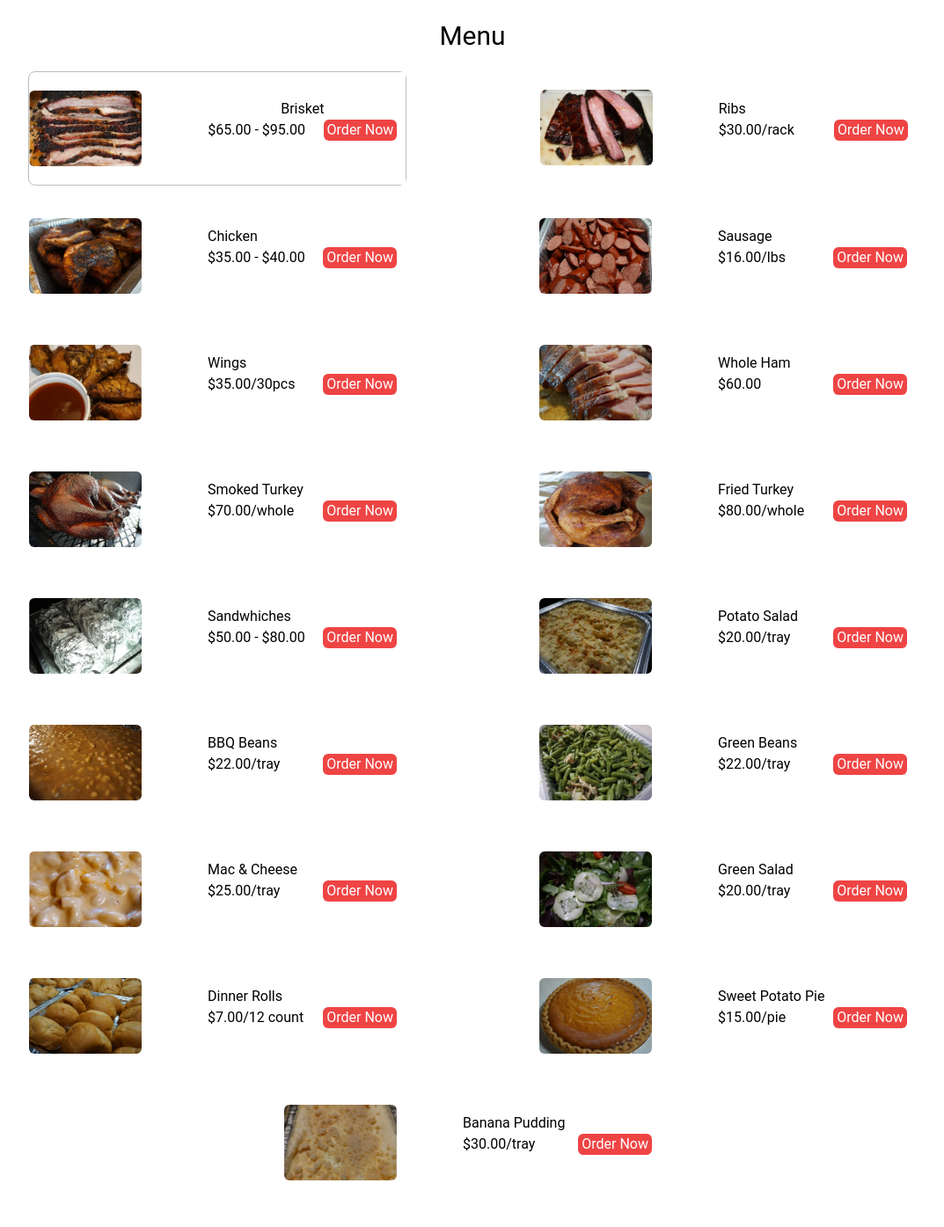
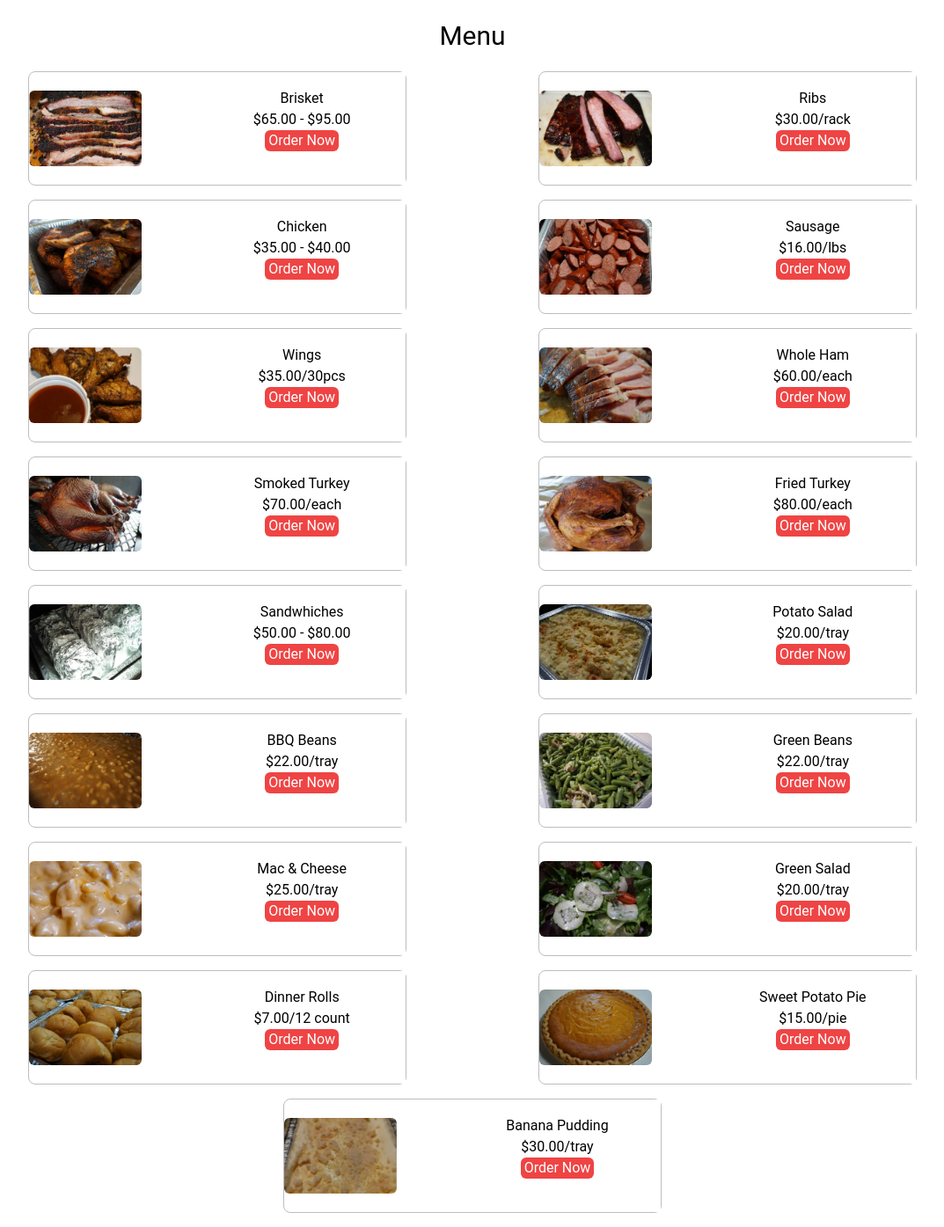
Before and after one commit to ChaseMoncrieffeMitchem/Pj-s-BBQ, a Next.js app: page /Menu in a window 1280 px wide. Shown: the whole page at 88% size, without its empty margins (103-1176 px from the left). Built offline with nearby package versions, Linux system fonts and the light colour scheme.

Commit message:
working on menu

```diff
--- a/components/foodcard.jsx
+++ b/components/foodcard.jsx
@@ -24,10 +24,10 @@ export default function FoodCard() {
                 alt="Brisket"
               />
             </div>
-            <div className="bg-white w-[300px] pl-[75px] pr-[10px] pb-[30px] pt-[10px] shadow-custom relative flex flex-col justify-center">
+            <div className="bg-white w-[300px] pl-[75px] pr-[10px] pb-[30px] pt-[10px] shadow-custom relative flex flex-col justify-center items-center">
               <h1>Brisket</h1>
-              <div className="flex justify-between items-center">
-                <span className="pr-[18px]">$65.00 - $95.00</span>
+              <div className="flex justify-between items-center flex-col">
+                <span>$65.00 - $95.00</span>
                 <button className="bg-red-500 rounded-md pl-1 pr-1 text-white hover:text-black transition-colors duration-250 duration-400 ease-linear">
                   Order Now
                 </button>
@@ -37,6 +37,7 @@ export default function FoodCard() {
         </div>
 
         <div className="flex pl-[16px] pr-[16px] mb-[16px]">
+          <div className="text-center transition-all ease-linear duration-400 flex h-full border border-[#bdbdbd] rounded-lg">
             <div className=" flex w-32 h-32 flex-shrink-0 items-center">
               <Image
                 src="/Ribs.webp"
@@ -50,16 +51,18 @@ export default function FoodCard() {
             </div>
             <div className="bg-white w-[300px] pl-[75px] pr-[10px] pb-[30px] pt-[10px] shadow-custom relative flex flex-col justify-center">
               <h1>Ribs</h1>
-            <div className="flex justify-between items-center">
-              <span className="pr-[18px]">$30.00/rack</span>
+              <div className="flex justify-between items-center flex-col">
+                <span>$30.00/rack</span>
                 <button className="bg-red-500 rounded-md pl-1 pr-1 text-white hover:text-black transition-colors duration-250 duration-400 ease-linear">
                   Order Now
                 </button>
               </div>
             </div>
           </div>
+        </div>
 
         <div className="flex pl-[16px] pr-[16px] mb-[16px]">
+          <div className="text-center transition-all ease-linear duration-400 flex h-full border border-[#bdbdbd] rounded-lg">
             <div className="flex w-32 h-32 flex-shrink-0 items-center">
               <Image
                 src="/chicken.webp"
@@ -73,16 +76,18 @@ export default function FoodCard() {
             </div>
             <div className="bg-white w-[300px] pl-[75px] pr-[10px] pb-[30px] pt-[10px] shadow-custom relative flex flex-col justify-center">
               <h1>Chicken</h1>
-            <div className="flex justify-between items-center">
-              <span className="pr-[18px]">$35.00 - $40.00</span>
+              <div className="flex justify-between items-center flex-col">
+                <span>$35.00 - $40.00</span>
                 <button className="bg-red-500 rounded-md pl-1 pr-1 text-white hover:text-black transition-colors duration-250 duration-400 ease-linear">
                   Order Now
                 </button>
               </div>
             </div>
           </div>
+        </div>
 
         <div className="flex pl-[16px] pr-[16px] mb-[16px]">
+          <div className="text-center transition-all ease-linear duration-400 flex h-full border border-[#bdbdbd] rounded-lg">
             <div className=" flex w-32 h-32 flex-shrink-0 items-center">
               <Image
                 src="/sausagechopped.webp"
@@ -96,16 +101,18 @@ export default function FoodCard() {
             </div>
             <div className="bg-white w-[300px] pl-[75px] pr-[10px] pb-[30px] pt-[10px] shadow-custom relative flex flex-col justify-center">
               <h1>Sausage</h1>
-            <div className="flex justify-between items-center">
-              <span className="pr-[18px]">$16.00/lbs</span>
+              <div className="flex justify-between items-center flex-col">
+                <span>$16.00/lbs</span>
                 <button className="bg-red-500 rounded-md pl-1 pr-1 text-white hover:text-black transition-colors duration-250 duration-400 ease-linear">
                   Order Now
                 </button>
               </div>
             </div>
           </div>
+        </div>
 
         <div className="flex pl-[16px] pr-[16px] mb-[16px]">
+          <div className="text-center transition-all ease-linear duration-400 flex h-full border border-[#bdbdbd] rounded-lg">
             <div className="flex w-32 h-32 flex-shrink-0 items-center">
               <Image
                 src="/cropped-wings.webp"
@@ -119,16 +126,18 @@ export default function FoodCard() {
             </div>
             <div className="bg-white w-[300px] pl-[75px] pr-[10px] pb-[30px] pt-[10px] shadow-custom relative flex flex-col justify-center">
               <h1>Wings</h1>
-            <div className="flex justify-between items-center">
-              <span className="pr-[18px]">$35.00/30pcs</span>
+              <div className="flex justify-between items-center flex-col">
+                <span>$35.00/30pcs</span>
                 <button className="bg-red-500 rounded-md pl-1 pr-1 text-white hover:text-black transition-colors duration-250 duration-400 ease-linear">
                   Order Now
                 </button>
               </div>
             </div>
           </div>
+        </div>
 
         <div className="flex pl-[16px] pr-[16px] mb-[16px]">
+          <div className="text-center transition-all ease-linear duration-400 flex h-full border border-[#bdbdbd] rounded-lg">
             <div className=" flex w-32 h-32 flex-shrink-0 items-center">
               <Image
                 src="/ham.webp"
@@ -142,16 +151,18 @@ export default function FoodCard() {
             </div>
             <div className="bg-white w-[300px] pl-[75px] pr-[10px] pb-[30px] pt-[10px] shadow-custom relative flex flex-col justify-center">
               <h1>Whole Ham</h1>
-            <div className="flex justify-between items-center">
-              <span className="pr-[18px]">$60.00</span>
+              <div className="flex justify-between items-center flex-col">
+                <span>$60.00/each</span>
                 <button className="bg-red-500 rounded-md pl-1 pr-1 text-white hover:text-black transition-colors duration-250 duration-400 ease-linear">
                   Order Now
                 </button>
               </div>
             </div>
           </div>
+        </div>
 
         <div className="flex pl-[16px] pr-[16px] mb-[16px]">
+          <div className="text-center transition-all ease-linear duration-400 flex h-full border border-[#bdbdbd] rounded-lg">
             <div className=" flex w-32 h-32 flex-shrink-0 items-center">
               <Image
                 src="/wholeturkey.webp"
@@ -165,16 +176,18 @@ export default function FoodCard() {
             </div>
             <div className="bg-white w-[300px] pl-[75px] pr-[10px] pb-[30px] pt-[10px] shadow-custom relative flex flex-col justify-center">
               <h1>Smoked Turkey</h1>
-            <div className="flex justify-between items-center">
-              <span className="pr-[18px]">$70.00/whole</span>
+              <div className="flex justify-between items-center flex-col">
+                <span>$70.00/each</span>
                 <button className="bg-red-500 rounded-md pl-1 pr-1 text-white hover:text-black transition-colors duration-250 duration-400 ease-linear">
                   Order Now
                 </button>
               </div>
             </div>
           </div>
+        </div>
 
         <div className="flex pl-[16px] pr-[16px] mb-[16px]">
+          <div className="text-center transition-all ease-linear duration-400 flex h-full border border-[#bdbdbd] rounded-lg">
             <div className=" flex w-32 h-32 flex-shrink-0 items-center">
               <Image
                 src="/friedTurkey.webp"
@@ -188,16 +201,18 @@ export default function FoodCard() {
             </div>
             <div className="bg-white w-[300px] pl-[75px] pr-[10px] pb-[30px] pt-[10px] shadow-custom relative flex flex-col justify-center">
               <h1>Fried Turkey</h1>
-            <div className="flex justify-between items-center">
-              <span className="pr-[18px]">$80.00/whole</span>
+              <div className="flex justify-between items-center flex-col">
+                <span>$80.00/each</span>
                 <button className="bg-red-500 rounded-md pl-1 pr-1 text-white hover:text-black transition-colors duration-250 duration-400 ease-linear">
                   Order Now
                 </button>
               </div>
             </div>
           </div>
+        </div>
 
         <div className="flex pl-[16px] pr-[16px] mb-[16px]">
+          <div className="text-center transition-all ease-linear duration-400 flex h-full border border-[#bdbdbd] rounded-lg">
             <div className=" flex w-32 h-32 flex-shrink-0 items-center">
               <Image
                 src="/sandwhiches-wrapped.webp"
@@ -211,16 +226,18 @@ export default function FoodCard() {
             </div>
             <div className="bg-white w-[300px] pl-[75px] pr-[10px] pb-[30px] pt-[10px] shadow-custom relative flex flex-col justify-center">
               <h1>Sandwhiches</h1>
-            <div className="flex justify-between items-center">
-              <span className="pr-[18px]">$50.00 - $80.00</span>
+              <div className="flex justify-between items-center flex-col">
+                <span>$50.00 - $80.00</span>
                 <button className="bg-red-500 rounded-md pl-1 pr-1 text-white hover:text-black transition-colors duration-250 duration-400 ease-linear">
                   Order Now
                 </button>
               </div>
             </div>
           </div>
+        </div>
 
         <div className="flex pl-[16px] pr-[16px] mb-[16px]">
+          <div className="text-center transition-all ease-linear duration-400 flex h-full border border-[#bdbdbd] rounded-lg">
             <div className=" flex w-32 h-32 flex-shrink-0 items-center">
               <Image
                 src="/PotatoSalad.webp"
@@ -234,16 +251,18 @@ export default function FoodCard() {
             </div>
             <div className="bg-white w-[300px] pl-[75px] pr-[10px] pb-[30px] pt-[10px] shadow-custom relative flex flex-col justify-center">
               <h1>Potato Salad</h1>
-            <div className="flex justify-between items-center">
-              <span className="pr-[18px]">$20.00/tray</span>
+              <div className="flex justify-between items-center flex-col">
+                <span>$20.00/tray</span>
                 <button className="bg-red-500 rounded-md pl-1 pr-1 text-white hover:text-black transition-colors duration-250 duration-400 ease-linear">
                   Order Now
                 </button>
               </div>
             </div>
           </div>
+        </div>
 
         <div className="flex pl-[16px] pr-[16px] mb-[16px]">
+          <div className="text-center transition-all ease-linear duration-400 flex h-full border border-[#bdbdbd] rounded-lg">
             <div className=" flex w-32 h-32 flex-shrink-0 items-center">
               <Image
                 src="/BBQBeans.webp"
@@ -257,16 +276,18 @@ export default function FoodCard() {
             </div>
             <div className="bg-white w-[300px] pl-[75px] pr-[10px] pb-[30px] pt-[10px] shadow-custom relative flex flex-col justify-center">
               <h1>BBQ Beans</h1>
-            <div className="flex justify-between items-center">
-              <span className="pr-[18px]">$22.00/tray</span>
+              <div className="flex justify-between items-center flex-col">
+                <span>$22.00/tray</span>
                 <button className="bg-red-500 rounded-md pl-1 pr-1 text-white hover:text-black transition-colors duration-250 duration-400 ease-linear">
                   Order Now
                 </button>
               </div>
             </div>
           </div>
+        </div>
 
         <div className="flex pl-[16px] pr-[16px] mb-[16px]">
+          <div className="text-center transition-all ease-linear duration-400 flex h-full border border-[#bdbdbd] rounded-lg">
             <div className=" flex w-32 h-32 flex-shrink-0 items-center">
               <Image
                 src="/GreenBeans.webp"
@@ -280,16 +301,18 @@ export default function FoodCard() {
             </div>
             <div className="bg-white w-[300px] pl-[75px] pr-[10px] pb-[30px] pt-[10px] shadow-custom relative flex flex-col justify-center">
               <h1>Green Beans</h1>
-            <div className="flex justify-between items-center">
-              <span className="pr-[18px]">$22.00/tray</span>
+              <div className="flex justify-between items-center flex-col">
+                <span>$22.00/tray</span>
                 <button className="bg-red-500 rounded-md pl-1 pr-1 text-white hover:text-black transition-colors duration-250 duration-400 ease-linear">
                   Order Now
                 </button>
               </div>
             </div>
           </div>
+        </div>
 
         <div className="flex pl-[16px] pr-[16px] mb-[16px]">
+          <div className="text-center transition-all ease-linear duration-400 flex h-full border border-[#bdbdbd] rounded-lg">
             <div className=" flex w-32 h-32 flex-shrink-0 items-center">
               <Image
                 src="/cropped-MacNCheese.webp"
@@ -303,16 +326,18 @@ export default function FoodCard() {
             </div>
             <div className="bg-white w-[300px] pl-[75px] pr-[10px] pb-[30px] pt-[10px] shadow-custom relative flex flex-col justify-center">
               <h1>Mac & Cheese</h1>
-            <div className="flex justify-between items-center">
-              <span className="pr-[18px]">$25.00/tray</span>
+              <div className="flex justify-between items-center flex-col">
+                <span>$25.00/tray</span>
                 <button className="bg-red-500 rounded-md pl-1 pr-1 text-white hover:text-black transition-colors duration-250 duration-400 ease-linear">
                   Order Now
                 </button>
               </div>
             </div>
           </div>
+        </div>
 
         <div className="flex pl-[16px] pr-[16px] mb-[16px]">
+          <div className="text-center transition-all ease-linear duration-400 flex h-full border border-[#bdbdbd] rounded-lg">
             <div className=" flex w-32 h-32 flex-shrink-0 items-center">
               <Image
                 src="/GreenSalad.webp"
@@ -326,16 +351,18 @@ export default function FoodCard() {
             </div>
             <div className="bg-white w-[300px] pl-[75px] pr-[10px] pb-[30px] pt-[10px] shadow-custom relative flex flex-col justify-center">
               <h1>Green Salad</h1>
-            <div className="flex justify-between items-center">
-              <span className="pr-[18px]">$20.00/tray</span>
+              <div className="flex justify-between items-center flex-col">
+                <span>$20.00/tray</span>
                 <button className="bg-red-500 rounded-md pl-1 pr-1 text-white hover:text-black transition-colors duration-250 duration-400 ease-linear">
                   Order Now
                 </button>
               </div>
             </div>
           </div>
+        </div>
 
         <div className="flex pl-[16px] pr-[16px] mb-[16px]">
+          <div className="text-center transition-all ease-linear duration-400 flex h-full border border-[#bdbdbd] rounded-lg">
             <div className=" flex w-32 h-32 flex-shrink-0 items-center">
               <Image
                 src="/DinnerRolls.webp"
@@ -349,16 +376,18 @@ export default function FoodCard() {
             </div>
             <div className="bg-white w-[300px] pl-[75px] pr-[10px] pb-[30px] pt-[10px] shadow-custom relative flex flex-col justify-center">
               <h1>Dinner Rolls</h1>
-            <div className="flex justify-between items-center">
-              <span className="pr-[18px]">$7.00/12 count</span>
+              <div className="flex justify-between items-center flex-col">
+                <span>$7.00/12 count</span>
                 <button className="bg-red-500 rounded-md pl-1 pr-1 text-white hover:text-black transition-colors duration-250 duration-400 ease-linear">
                   Order Now
                 </button>
               </div>
             </div>
           </div>
+        </div>
 
         <div className="flex pl-[16px] pr-[16px] mb-[16px]">
+          <div className="text-center transition-all ease-linear duration-400 flex h-full border border-[#bdbdbd] rounded-lg">
             <div className=" flex w-32 h-32 flex-shrink-0 items-center">
               <Image
                 src="/SweetPie.webp"
@@ -372,16 +401,18 @@ export default function FoodCard() {
             </div>
             <div className="bg-white w-[300px] pl-[75px] pr-[10px] pb-[30px] pt-[10px] shadow-custom relative flex flex-col justify-center">
               <h1>Sweet Potato Pie</h1>
-            <div className="flex justify-between items-center">
-              <span className="pr-[18px]">$15.00/pie</span>
+              <div className="flex justify-between items-center flex-col">
+                <span>$15.00/pie</span>
                 <button className="bg-red-500 rounded-md pl-1 pr-1 text-white hover:text-black transition-colors duration-250 duration-400 ease-linear">
                   Order Now
                 </button>
               </div>
             </div>
           </div>
+        </div>
 
         <div className="flex pl-[16px] pr-[16px] mb-[16px]">
+          <div className="text-center transition-all ease-linear duration-400 flex h-full border border-[#bdbdbd] rounded-lg">
             <div className=" flex w-32 h-32 flex-shrink-0 items-center">
               <Image
                 src="/BananaPuddingCrop.webp"
@@ -395,8 +426,8 @@ export default function FoodCard() {
             </div>
             <div className="bg-white w-[300px] pl-[75px] pr-[10px] pb-[30px] pt-[10px] shadow-custom relative flex flex-col justify-center">
               <h1>Banana Pudding</h1>
-            <div className="flex justify-between items-center">
-              <span className="pr-[18px]">$30.00/tray</span>
+              <div className="flex justify-between items-center flex-col">
+                <span>$30.00/tray</span>
                 <button className="bg-red-500 rounded-md pl-1 pr-1 text-white hover:text-black transition-colors duration-250 duration-400 ease-linear">
                   Order Now
                 </button>
@@ -404,6 +435,7 @@ export default function FoodCard() {
             </div>
           </div>
         </div>
+      </div>
     </>
   );
 }
```
Lines whose indentation alone changed are shown as unchanged.
